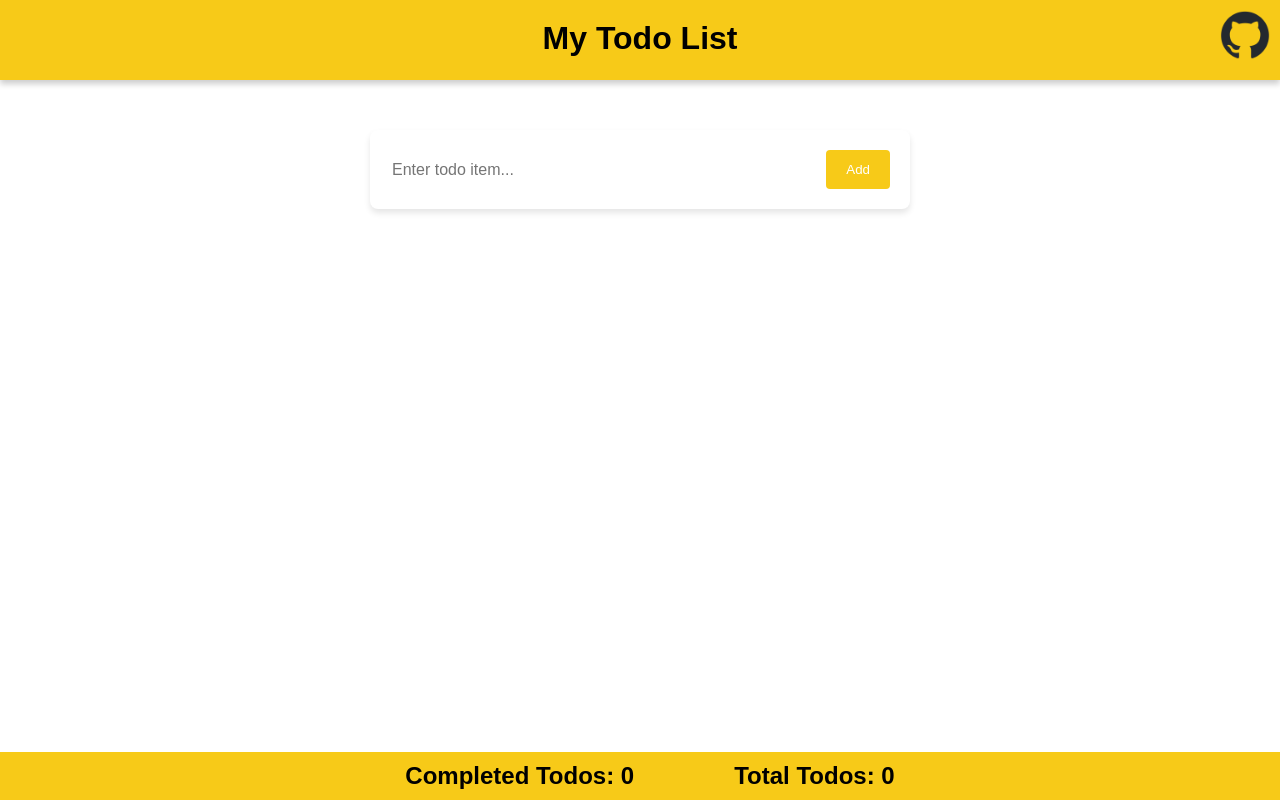
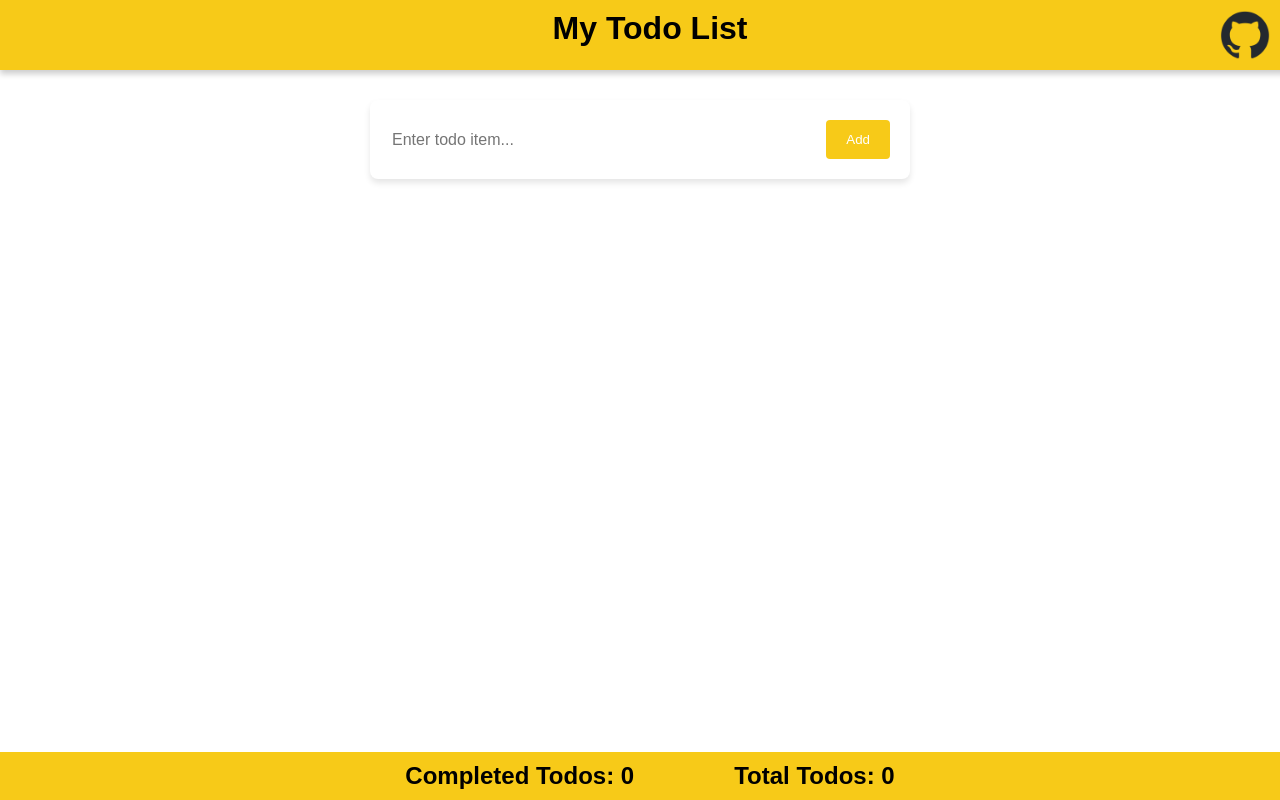
Before and after one commit to bsquidwrd/react-todoapp, a React (Vite) app: page / in a window 1280 px wide. Built offline with nearby package versions, Linux system fonts and the light colour scheme.

Commit message:
Fix header and add padding to form so it's not under header

```diff
--- a/src/components/Todo.jsx
+++ b/src/components/Todo.jsx
@@ -2,6 +2,7 @@ import { useEffect, useState } from "react";
 import Form from "./Form";
 import TodoList from "./TodoList";
 import Footer from "./Footer";
+import styles from "./todo.module.css";
 
 export default function Todo() {
   function getPreviousTodos() {
@@ -18,7 +19,7 @@ export default function Todo() {
   const totalTodos = todos.length;
 
   return (
-    <div>
+    <div className={styles.todo}>
       <Form todos={todos} setTodos={setTodos} />
       <TodoList todos={todos} setTodos={setTodos} />
       <Footer completedTodos={completedTodos} totalTodos={totalTodos} />
--- a/src/components/header.module.css
+++ b/src/components/header.module.css
@@ -1,10 +1,12 @@
 .header {
   background-color: #f7ca18;
+  width: 100%;
+  position: fixed;
+  top: 0;
   text-align: center;
   font-weight: bold;
   height: 50px;
   padding: 10px;
-  padding-top: 20px;
   font-size: 2em;
   box-shadow: 0px 4px 6px rgba(0, 0, 0, 0.2);
 }
--- /dev/null
+++ b/src/components/todo.module.css
@@ -0,0 +1,3 @@
+.todo {
+  padding-top: 50px;
+}
```
